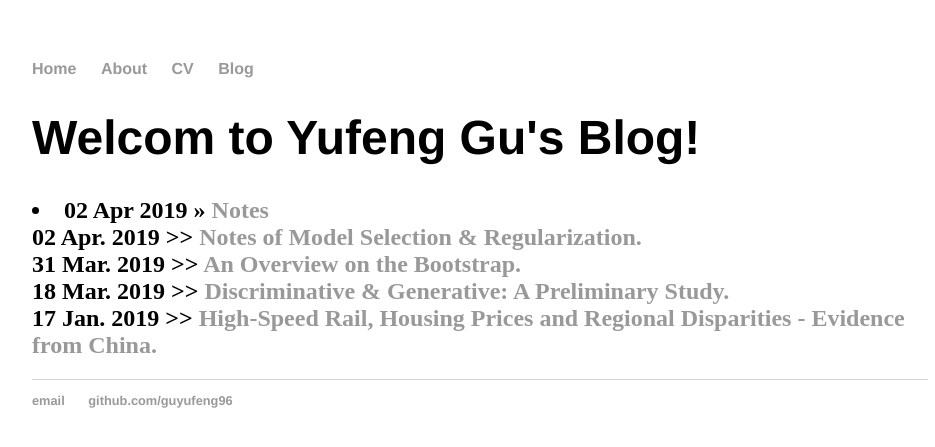
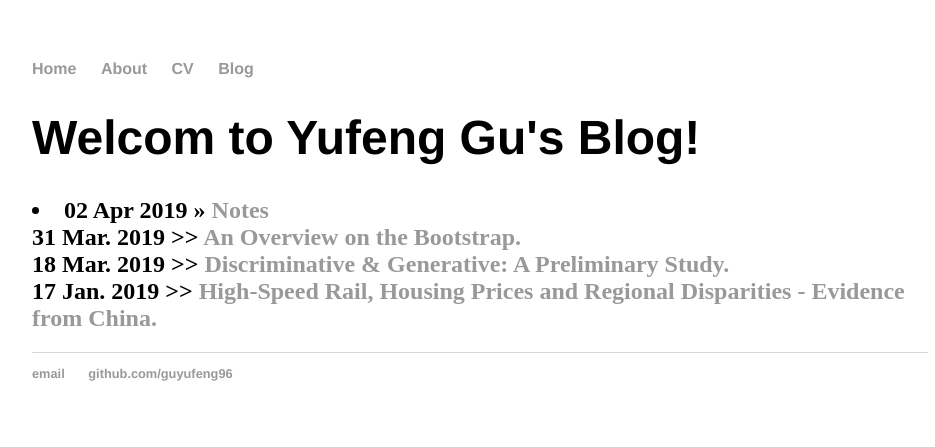
Before and after one commit to guyufeng96/guyufeng.github.io, a Jekyll site: the page built from blog/index.html, in a window 1280 px wide. Shown: the top 447 px of the page, without its empty margins (160-1095 px from the left). Built offline with Jekyll 4.4.1, drawn with Linux system fonts in a browser that asks for light colours.

Commit message:
Update index.html

```diff
--- a/blog/index.html
+++ b/blog/index.html
@@ -7,7 +7,6 @@ title: Welcom to Yufeng Gu's Blog!
 		{% for post in site.posts %}
 	    <li><span>{{ post.date | date_to_string }}</span> » <a href="{{ post.url }}" title="{{ post.title }}">{{ post.title }}</a></li>
 	  {% endfor %}
-		02 Apr. 2019 >> <a href="{{site.baseurl}}/notes/microeconometrics_20190402.md">Notes of Model Selection & Regularization.</a><br/>
 		31 Mar. 2019 >> <a href="{{site.baseurl}}/homework/hw2.pdf">An Overview on the Bootstrap.</a><br/>
 		18 Mar. 2019 >> <a href="{{site.baseurl}}/homework/hw1.pdf">Discriminative & Generative: A Preliminary Study.</a><br/>
 		17 Jan. 2019 >> <a href="{{site.baseurl}}/article/High-Speed Rail, Housing Prices and Regional Disparities - Evidence from China.pdf">High-Speed Rail, Housing Prices and Regional Disparities - Evidence from China.</a>
```
